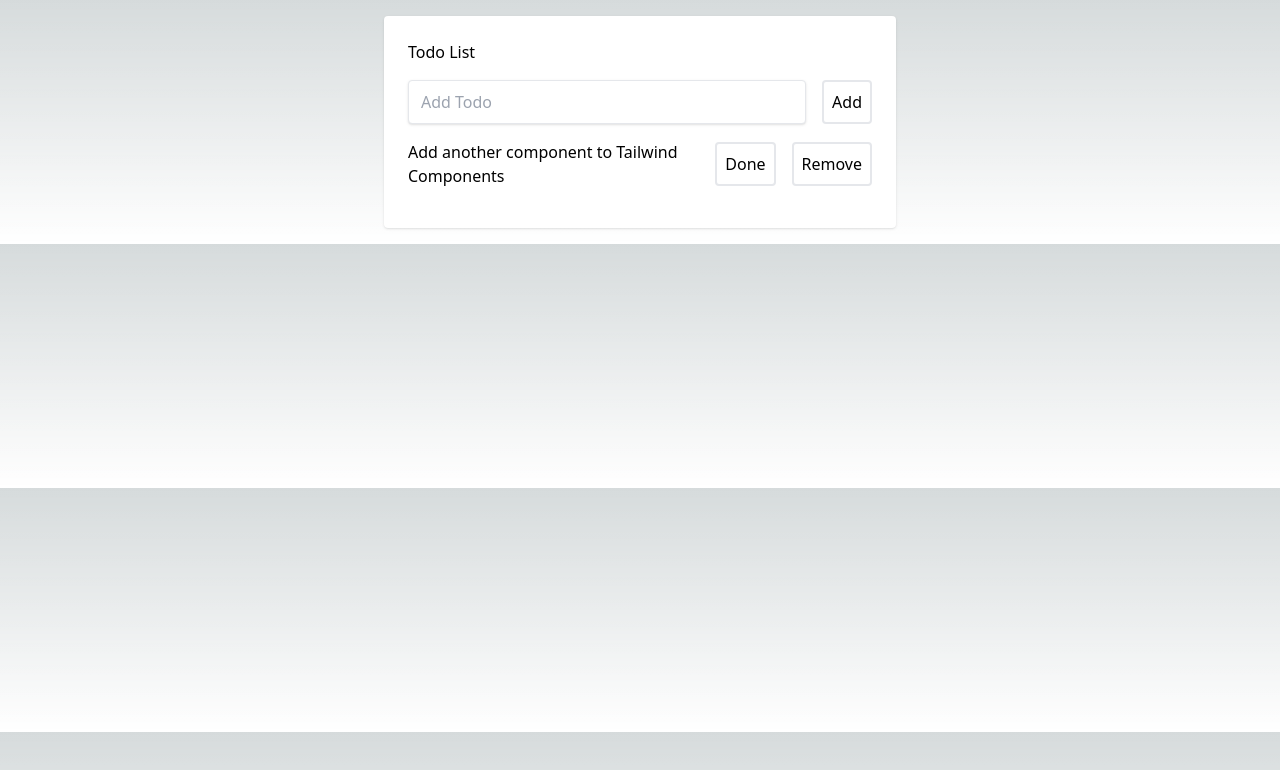
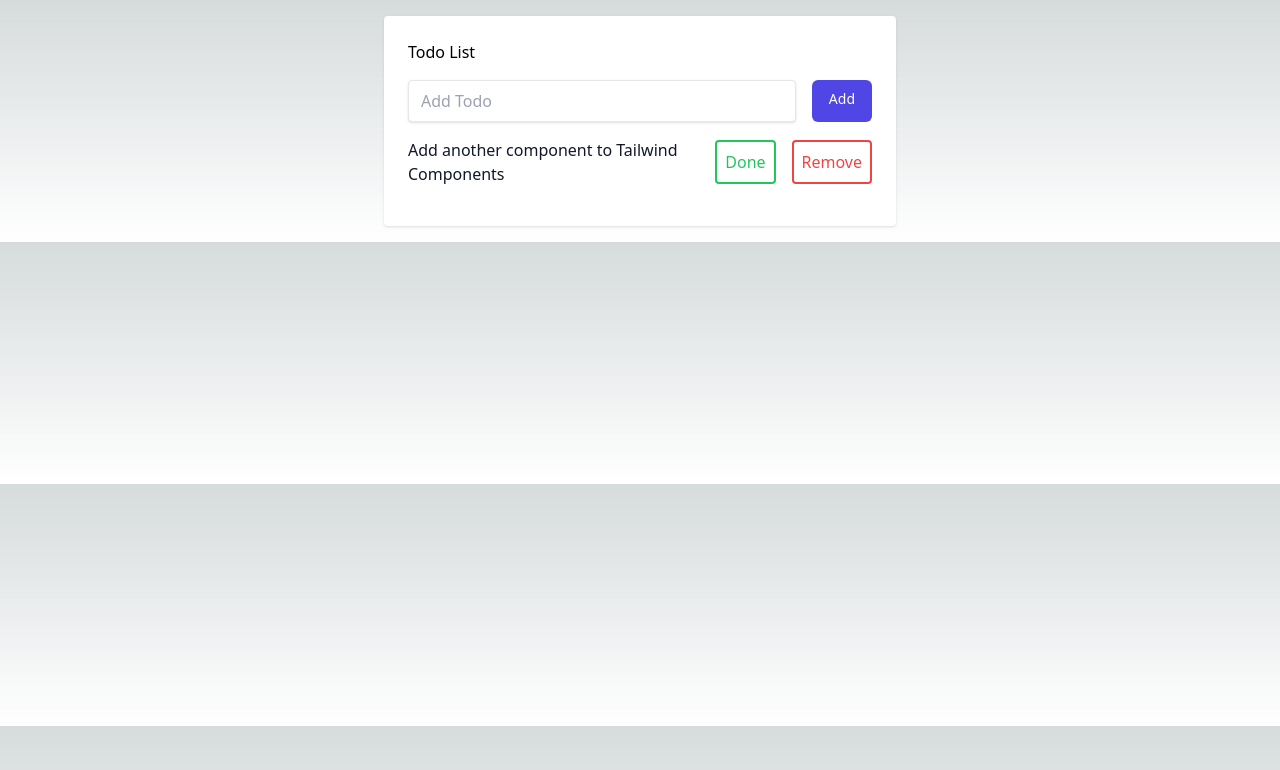
Before and after one commit to mgos0p/study-next-js, a Next.js app: page /todo in a window 1280 px wide. Shown: the top 770 px of the page. Built offline with nearby package versions, Linux system fonts and the light colour scheme.

Commit message:
tailwind触りながら位置とフォント調整

```diff
--- a/components/Todo.tsx
+++ b/components/Todo.tsx
@@ -3,9 +3,9 @@ import React from 'react';
 
 const Todo = () => (
   <div className="flex mb-4 items-center">
-    <p className="w-full text-grey-darkest">Add another component to Tailwind Components</p>
-    <button className="flex-no-shrink p-2 ml-4 mr-2 border-2 rounded hover:text-white text-green border-green hover:bg-green">Done</button>
-    <button className="flex-no-shrink p-2 ml-2 border-2 rounded text-red border-red hover:text-white hover:bg-red">Remove</button>
+    <p className="text-left text-gray-900">Add another component to Tailwind Components</p>
+    <button className="flex-no-shrink p-2 ml-4 mr-2 border-2 rounded hover:text-white-500 text-green-500 border-green-500 hover:bg-green-500">Done</button>
+    <button className="flex-no-shrink p-2 ml-2 border-2 rounded text-red-500 border-red-500 hover:text-white hover:bg-red-500">Remove</button>
   </div>
 );
 
--- a/pages/todo.tsx
+++ b/pages/todo.tsx
@@ -8,7 +8,7 @@ const TodoList: FC = () => {
           <h1 className="text-grey-darkest">Todo List</h1>
           <div className="flex mt-4">
             <input className="shadow appearance-none border rounded w-full py-2 px-3 mr-4 text-grey-darker" placeholder="Add Todo"/>
-            <button className="flex-no-shrink p-2 border-2 rounded text-teal border-teal hover:text-white hover:bg-teal">Add</button>
+            <button className="group relative flex justify-center py-2 px-4 border border-transparent text-sm font-medium rounded-md text-white bg-indigo-600 hover:bg-indigo-700 focus:outline-none focus:ring-2 focus:ring-offset-2 focus:ring-indigo-500">Add</button>
           </div>
         </div>
         <div>
```
